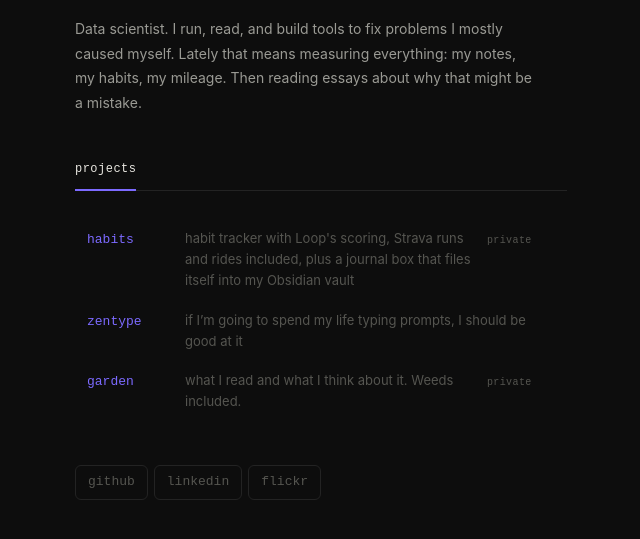
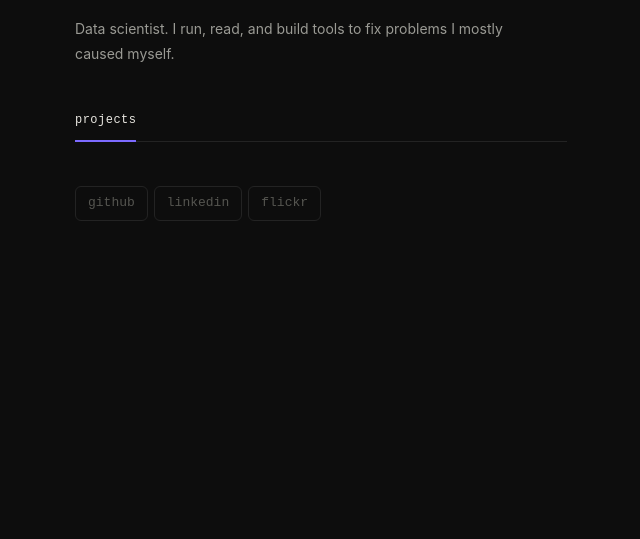
Before and after one commit to siddhantmaharana/siddhantmaharana.github.io, a plain HTML site: page index.html in a window 1280 px wide. Shown: the part 93-632 px from the top of the page, without its empty margins (319-959 px from the left). Drawn offline with Linux system fonts and the light colour scheme.

Commit message:
Modified index

```diff
--- a/index.html
+++ b/index.html
@@ -135,14 +135,14 @@
 
   <div class="name">Siddhant Maharana</div>
   <p class="bio">
-    Data scientist. I run, read, and build tools to fix problems I mostly caused myself. Lately that means measuring everything: my notes, my habits, my mileage. Then reading essays about why that might be a mistake.
+    Data scientist. I run, read, and build tools to fix problems I mostly caused myself.
   </p>
 
   <div class="section-head">
     <span class="section-title">projects</span>
   </div>
 
-  <div class="project-list">
+  <!-- <div class="project-list">
     <a class="project-row" href="habits/">
       <span class="project-name">habits</span>
       <span class="project-desc">habit tracker with Loop's scoring, Strava runs and rides included, plus a journal box that files itself into my Obsidian vault</span>
@@ -160,7 +160,7 @@
       <span class="project-tag">private</span>
       <span class="row-arrow">↗</span>
     </a>
-  </div>
+  </div> -->
 
   <div class="link-row">
     <a class="link-item" href="https://github.com/siddhantmaharana" target="_blank" rel="noopener">github</a>
```
